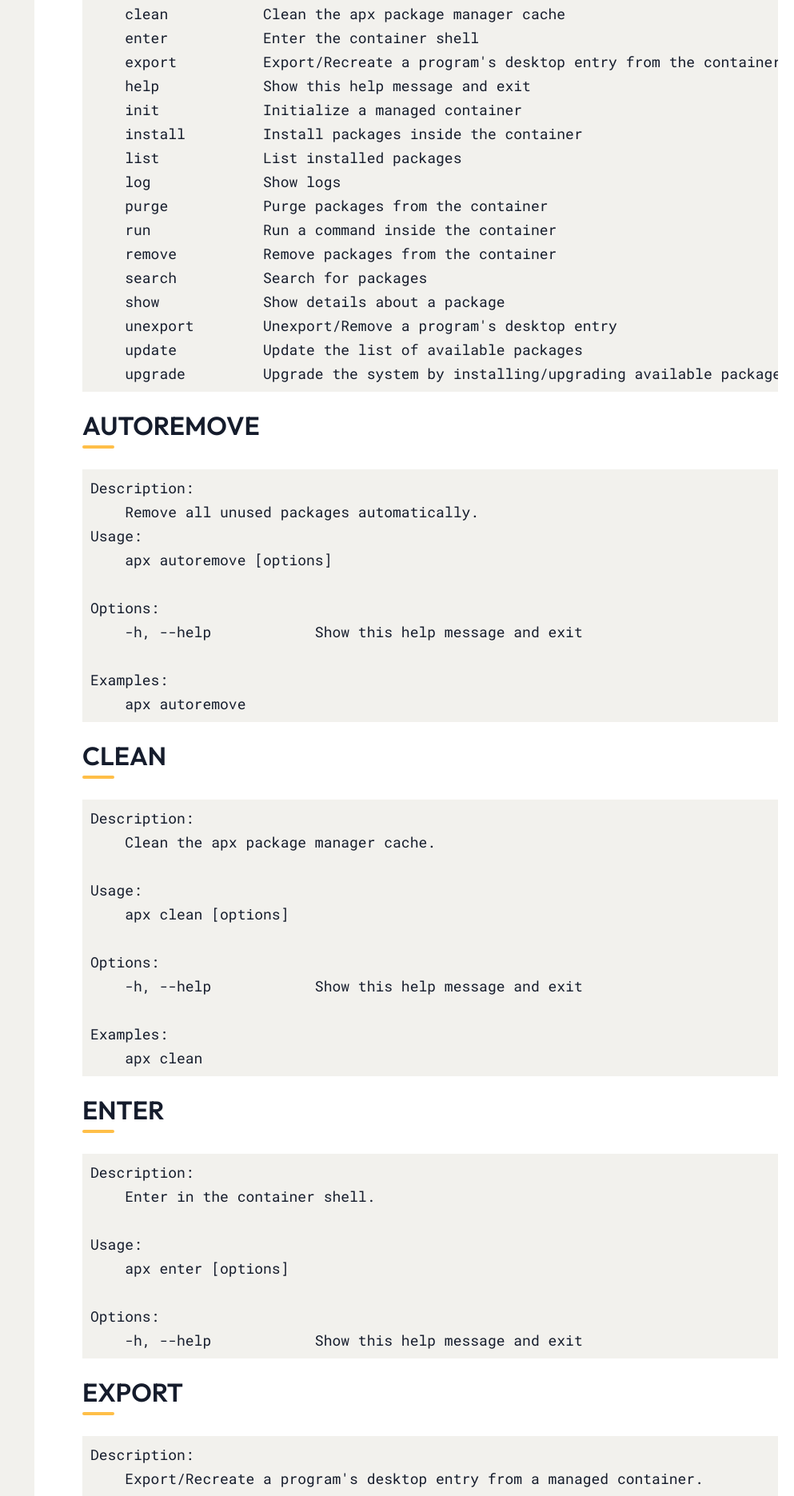
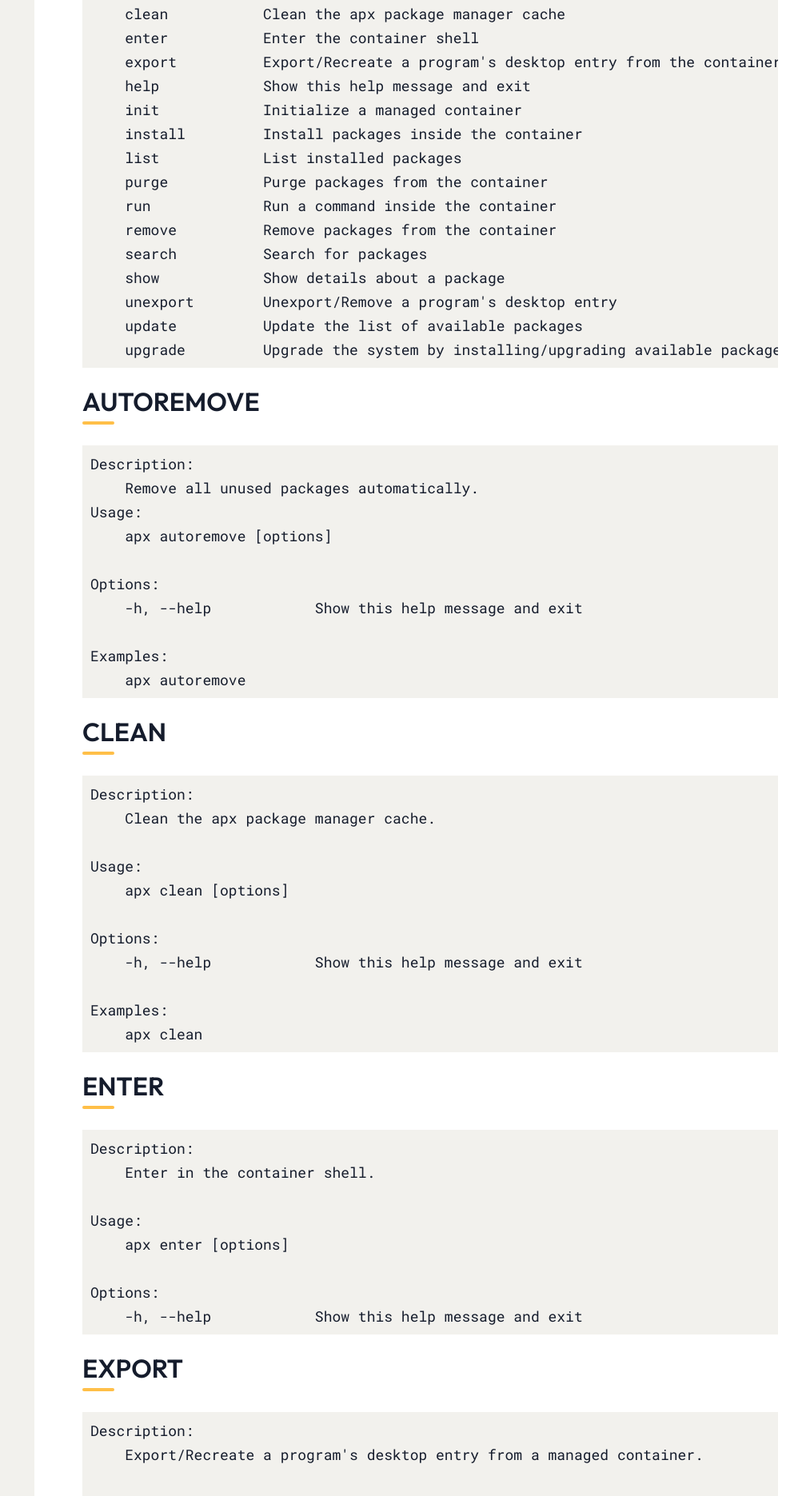
Before and after one commit to Vanilla-OS/documentation, a Jekyll site: the page built from docs/apx/manpage.md, in a window 1280 px wide. Shown: the part 895-2766 px from the top of the page at 80% size, without its empty margins (287-1280 px from the left). Built offline with Jekyll 4.4.1, drawn with Linux system fonts in a browser that asks for light colours; some of the changed text lies outside the part shown.

Commit message:
Remove 'log' from the description as it's not currently implemented

```diff
--- a/docs/apx/manpage.md
+++ b/docs/apx/manpage.md
@@ -40,7 +40,6 @@ Commands:
     init            Initialize a managed container
     install         Install packages inside the container
     list            List installed packages
-    log             Show logs
     purge           Purge packages from the container
     run             Run a command inside the container
     remove          Remove packages from the container
```
